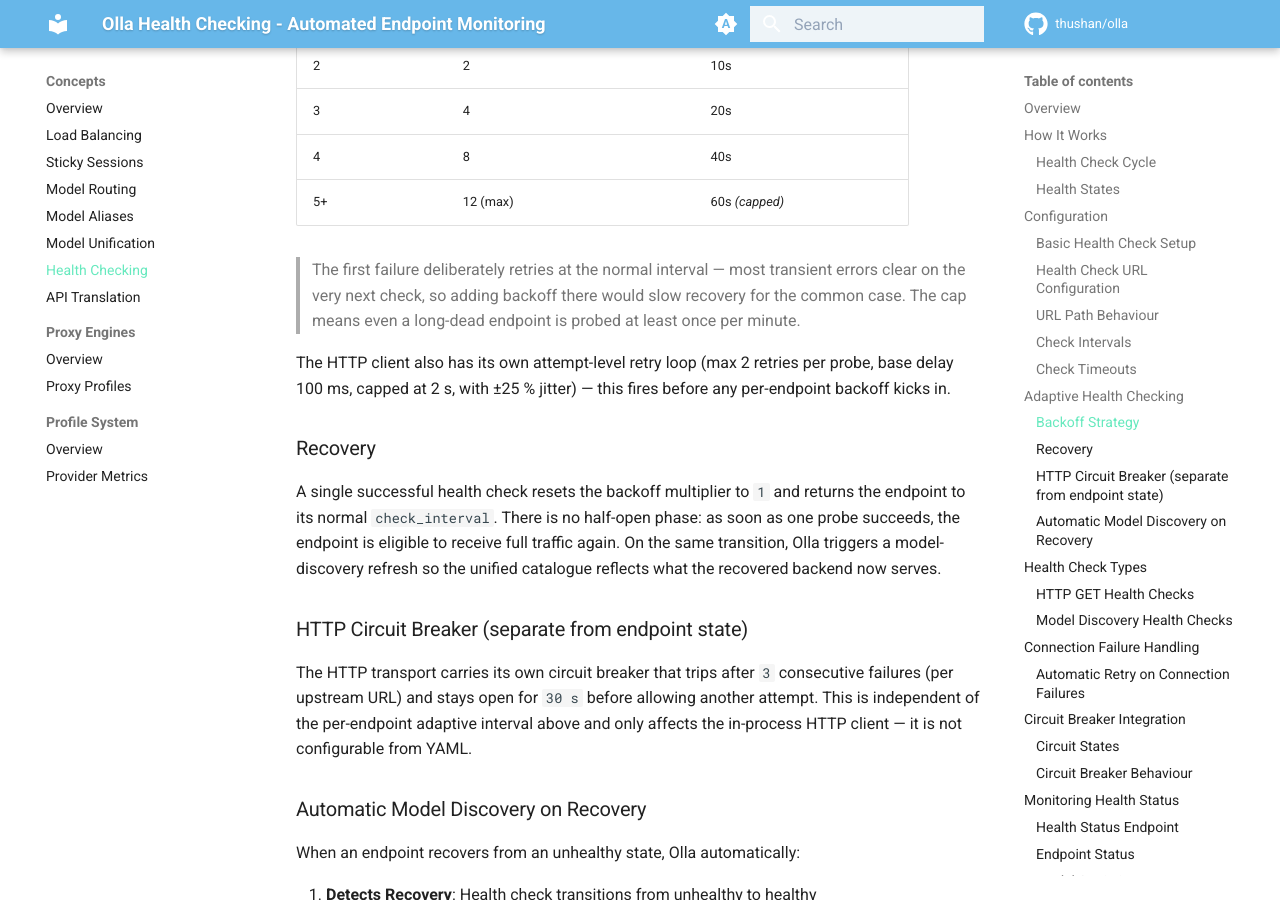
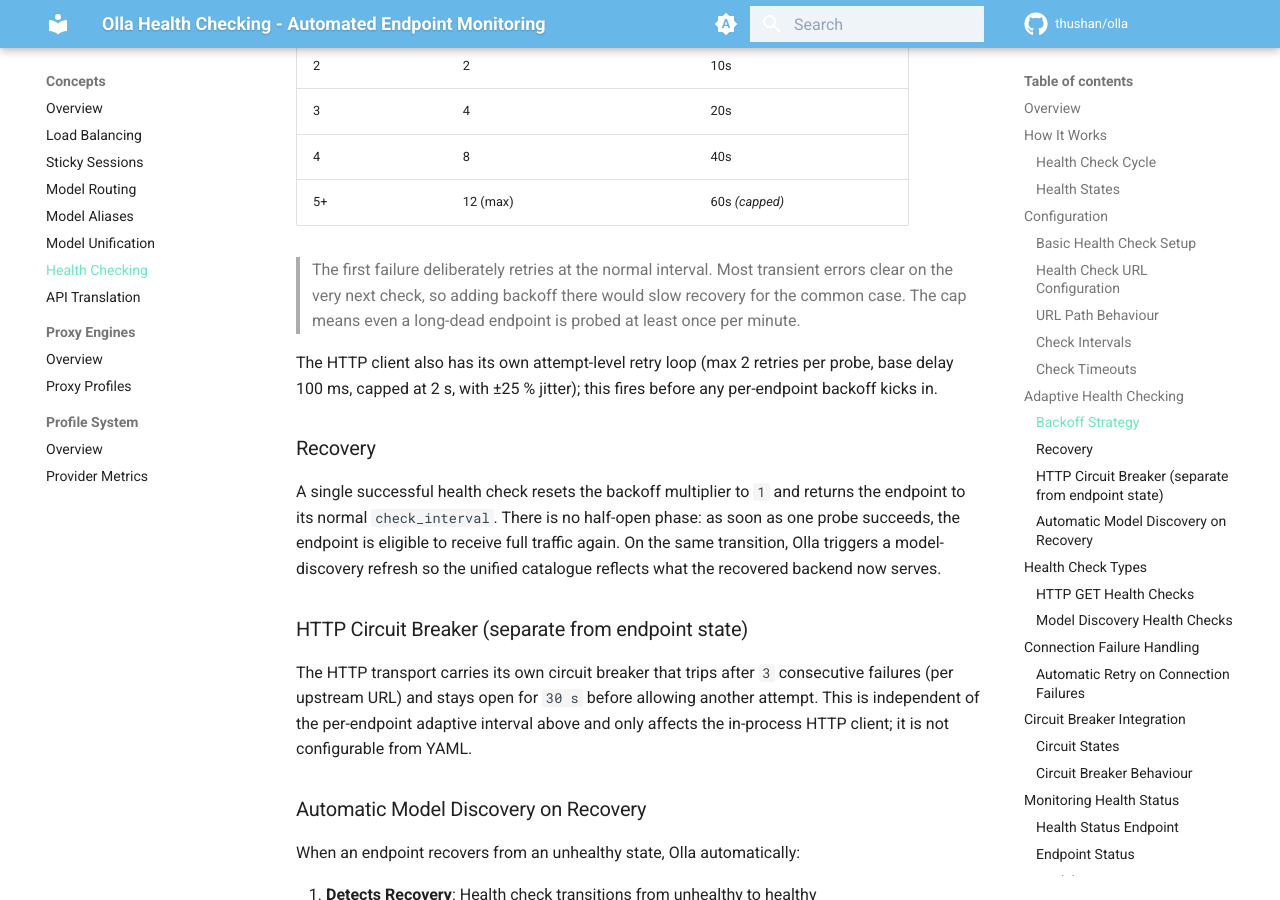
Before and after one commit to leo-3889/olla, an MkDocs documentation site: the page built from docs/content/concepts/health-checking.md, in a window 1280 px wide and 900 px high, scrolled down 4654 px. Built offline with MkDocs 1.6.1 and Material for MkDocs 9.7.7, drawn with Linux system fonts in a browser that asks for light colours; emoji names are drawn with the system emoji font; comment, search, counter and statistics services are not loaded; some of the changed text lies outside the part shown.

```diff
--- a/docs/content/concepts/health-checking.md
+++ b/docs/content/concepts/health-checking.md
@@ -177,9 +177,9 @@ When an endpoint fails, Olla widens the gap between successive health checks rat
 | 4 | 8 | 40s |
 | 5+ | 12 (max) | 60s _(capped)_ |
 
-> The first failure deliberately retries at the normal interval — most transient errors clear on the very next check, so adding backoff there would slow recovery for the common case. The cap means even a long-dead endpoint is probed at least once per minute.
+> The first failure deliberately retries at the normal interval. Most transient errors clear on the very next check, so adding backoff there would slow recovery for the common case. The cap means even a long-dead endpoint is probed at least once per minute.
 
-The HTTP client also has its own attempt-level retry loop (max 2 retries per probe, base delay 100 ms, capped at 2 s, with ±25 % jitter) — this fires before any per-endpoint backoff kicks in.
+The HTTP client also has its own attempt-level retry loop (max 2 retries per probe, base delay 100 ms, capped at 2 s, with ±25 % jitter); this fires before any per-endpoint backoff kicks in.
 
 ### Recovery
 
@@ -187,7 +187,7 @@ A single successful health check resets the backoff multiplier to `1` and return
 
 ### HTTP Circuit Breaker (separate from endpoint state)
 
-The HTTP transport carries its own circuit breaker that trips after `3` consecutive failures (per upstream URL) and stays open for `30 s` before allowing another attempt. This is independent of the per-endpoint adaptive interval above and only affects the in-process HTTP client — it is not configurable from YAML.
+The HTTP transport carries its own circuit breaker that trips after `3` consecutive failures (per upstream URL) and stays open for `30 s` before allowing another attempt. This is independent of the per-endpoint adaptive interval above and only affects the in-process HTTP client; it is not configurable from YAML.
 
 ### Automatic Model Discovery on Recovery
 
```
Also changed, not shown: other parts of docs/content/concepts/health-checking.md (+2 -2 lines), docs/content/concepts/load-balancing.md (+4 -17 lines), docs/content/concepts/model-aliases.md (+6 -6 lines), docs/content/concepts/profile-system.md (+1 -1 lines).
